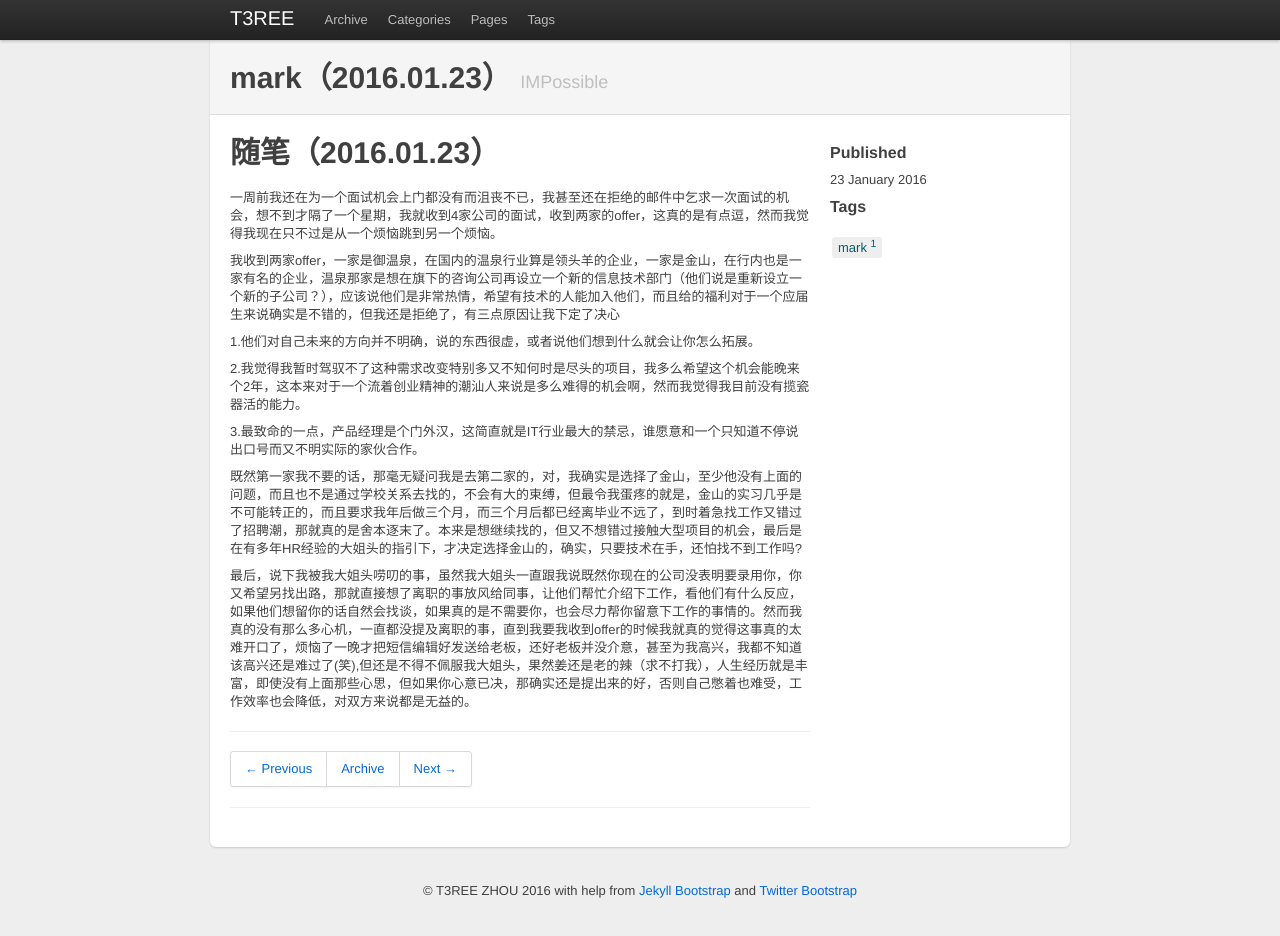
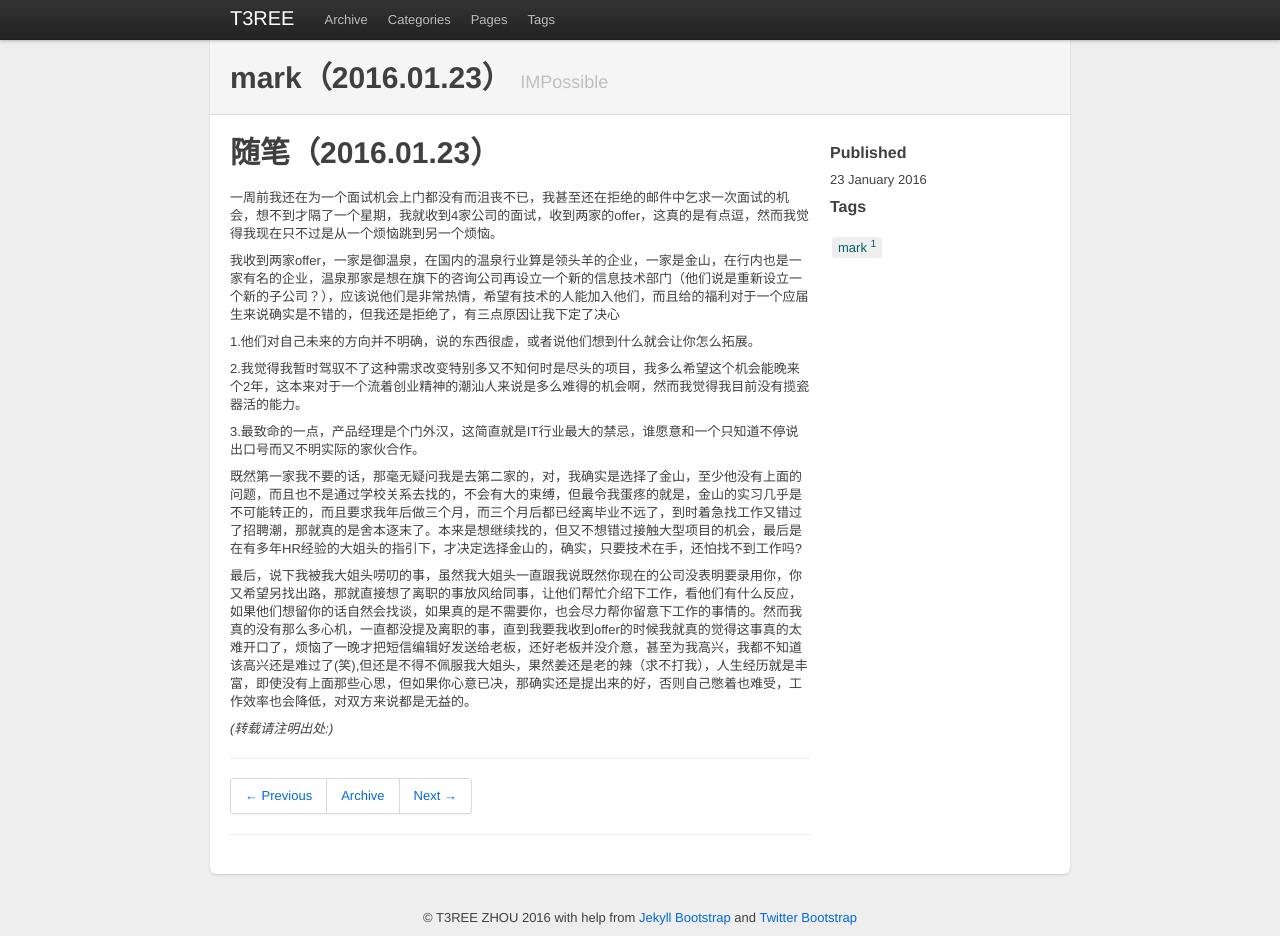
Before and after one commit to t3reezhou/t3reezhou.github.io, a Jekyll site: the page built from _posts/2016-01-23-mark.md, in a window 1280 px wide and 936 px high. Built offline with Jekyll 4.4.1, drawn with Linux system fonts in a browser that asks for light colours; comment, search, counter and statistics services are not loaded.

Commit message:
add the licen

```diff
--- a/_includes/themes/twitter/post.html
+++ b/_includes/themes/twitter/post.html
@@ -1,10 +1,10 @@
 <div class="page-header">
     <h1>{{ page.title }} <small>IMPossible</small></h1>
 </div>
-
 <div class="row">
     <div class="span10">
         {{ content }}
+        <em>(转载请注明出处:{{BASE_PATH}})</em>
         <hr>
         <div class="pagination">
             <ul>
@@ -17,23 +17,18 @@
                 {% if page.next %}
                 <li class="next"><a href="{{ BASE_PATH }}{{ page.next.url }}" title="{{ page.next.title }}">Next &rarr;</a></li>
                 {% else %}
-        <li class="next disabled"><a>Next &rarr;</a>
-      {% endif %}
+                <li class="next disabled"><a>Next &rarr;</a> {% endif %}
             </ul>
         </div>
-    <hr>
-    {% include JB/comments %}
+        <hr> {% include JB/comments %}
     </div>
-
     <div class="span4">
         <h4>Published</h4>
         <div class="date"><span>{{ page.date | date_to_long_string }}</span></div>
-
         {% unless page.tags == empty %}
         <h4>Tags</h4>
         <ul class="tag_box">
-    {% assign tags_list = page.tags %}
-    {% include JB/tags_list %}
+            {% assign tags_list = page.tags %} {% include JB/tags_list %}
         </ul>
         {% endunless %}
     </div>
```
Lines whose indentation alone changed are shown as unchanged.
